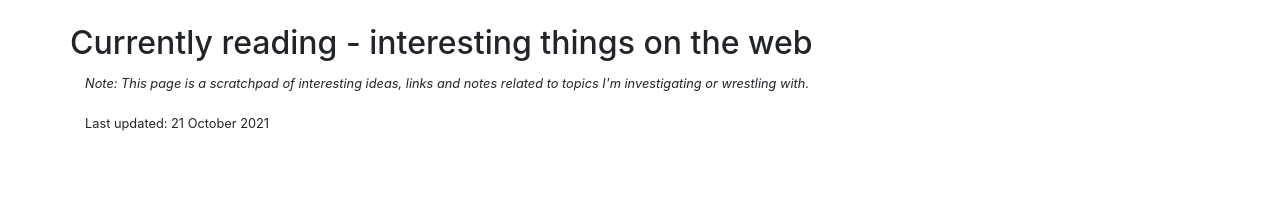
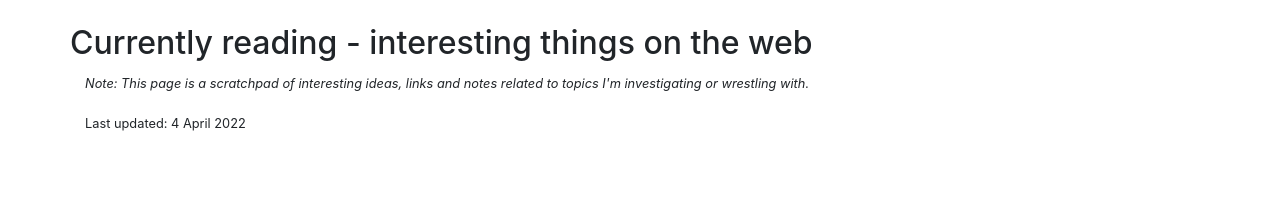
Before and after one commit to grahammcallister/ng-software-pilgrim, an Angular app: page /current in a window 1280 px wide. Shown: the top 206 px of the page. Built offline with nearby package versions, Linux system fonts and the light colour scheme.

Commit message:
Add article on doing less work to currently thinking about page

```diff
--- a/src/app/page-current/page-current.component.html
+++ b/src/app/page-current/page-current.component.html
@@ -7,7 +7,7 @@
             <div class="col-lg-12">
 
                 <p><small><i style="font-style: italic;">Note: This page is a scratchpad of interesting ideas, links and notes related to topics I'm investigating or wrestling with.</i></small></p>
-                <small>Last updated: 21 October 2021</small>
+                <small>Last updated: 4 April 2022</small>
             </div>
         </div>
         <p>&nbsp;</p>
```
